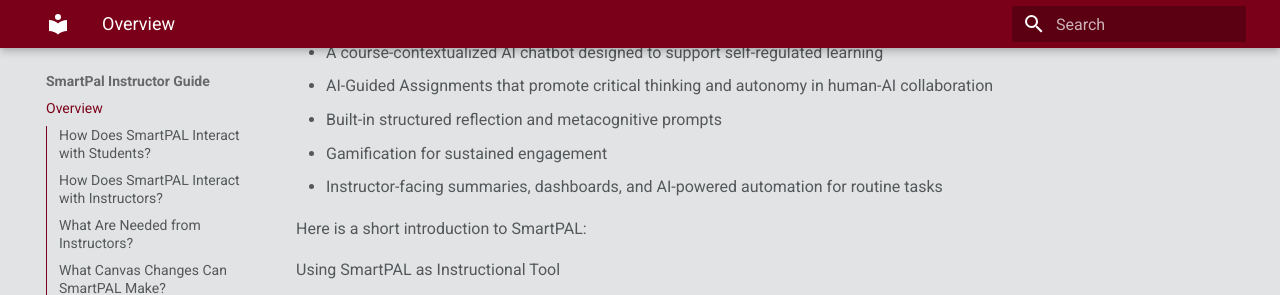
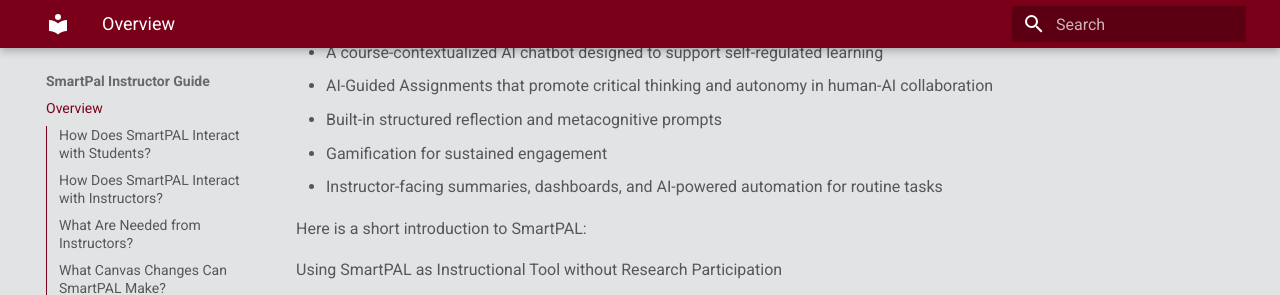
Before and after one commit to smartpal-ai/smartpal_instructor_intro, an MkDocs documentation site: the page built from docs/index.md, in a window 1280 px wide and 900 px high, scrolled down 418 px, cut to the strip 0-295 px from the top of the window. Built offline with MkDocs 1.6.1 and Material for MkDocs 9.7.7, drawn with Linux system fonts in a browser that asks for light colours.

Commit message:
fix: videos

```diff
--- a/docs/index.md
+++ b/docs/index.md
@@ -16,11 +16,11 @@
 
 Here is a short introduction to SmartPAL:
 
-Using SmartPAL as Instructional Tool
-<iframe width="560" height="315" src="https://youtu.be/ysrNkRPF64w" title="SmartPAL Demo" frameborder="0" allow="accelerometer; autoplay; clipboard-write; encrypted-media; gyroscope; picture-in-picture" allowfullscreen></iframe>
+Using SmartPAL as Instructional Tool without Research Participation
+<iframe width="560" height="315" src="https://www.youtube.com/embed/ysrNkRPF64w?si=B_7dfx1M4iO1IzNF" title="YouTube video player" frameborder="0" allow="accelerometer; autoplay; clipboard-write; encrypted-media; gyroscope; picture-in-picture; web-share" referrerpolicy="strict-origin-when-cross-origin" allowfullscreen></iframe>
 
 Using SmartPAL as Instructional Tool with Research Participation
-<iframe width="560" height="315" src="https://youtu.be/TEUJsxVmWUQ" title="SmartPAL Demo" frameborder="0" allow="accelerometer; autoplay; clipboard-write; encrypted-media; gyroscope; picture-in-picture" allowfullscreen></iframe>
+<iframe width="560" height="315" src="https://www.youtube.com/embed/TEUJsxVmWUQ?si=_VE3qbHb2v01EcOE" title="YouTube video player" frameborder="0" allow="accelerometer; autoplay; clipboard-write; encrypted-media; gyroscope; picture-in-picture; web-share" referrerpolicy="strict-origin-when-cross-origin" allowfullscreen></iframe>
 
 
 ## How Does SmartPAL Interact with Students?
```
